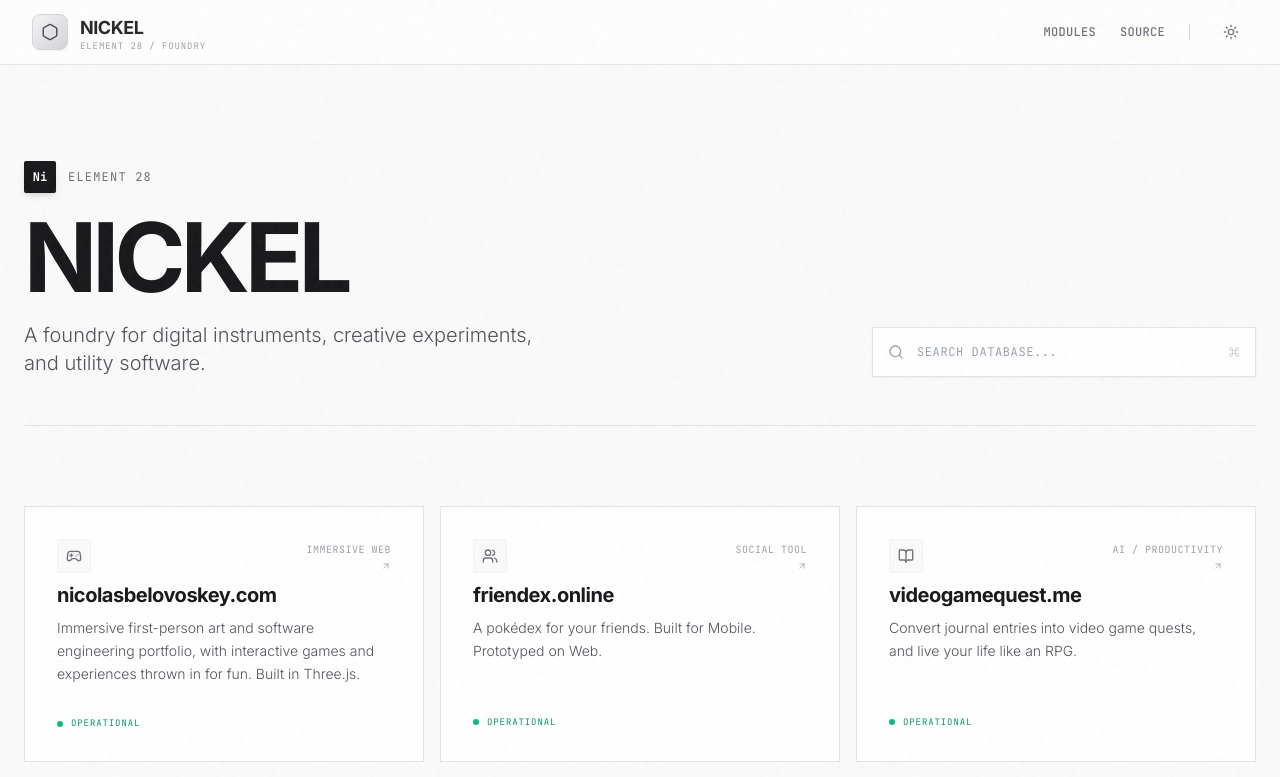
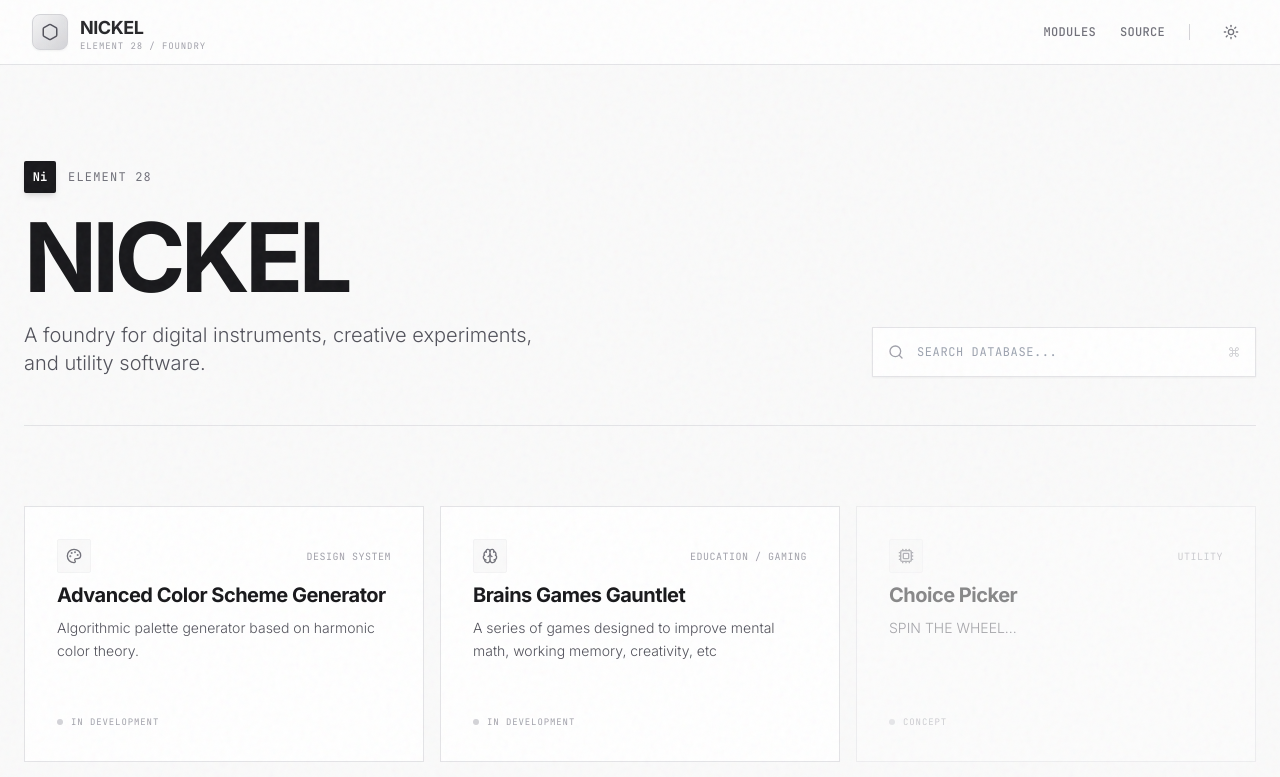
Before and after one commit to nick5616/nickel-tools, a Next.js app: page / in a window 1280 px wide. Shown: the top 777 px of the page. Built offline with nearby package versions, Linux system fonts and the light colour scheme.

Commit message:
Sort them by internal first

```diff
--- a/app/page.tsx
+++ b/app/page.tsx
@@ -25,7 +25,17 @@ export default function Home() {
             p.name.toLowerCase().includes(query.toLowerCase()) ||
             p.subtitle.toLowerCase().includes(query.toLowerCase()) ||
             p.category.toLowerCase().includes(query.toLowerCase())
-    );
+    )
+        .sort((a, b) => {
+            if (a.name < b.name) return -1;
+            if (a.name > b.name) return 1;
+            return 0;
+        })
+        .sort((a, b) => {
+            if (a.type === "EXTERNAL" && b.type !== "EXTERNAL") return 1;
+            if (a.type !== "EXTERNAL" && b.type === "EXTERNAL") return -1;
+            return 0;
+        });
 
     return (
         // Base background handles light/dark automatically thanks to Layout
```
